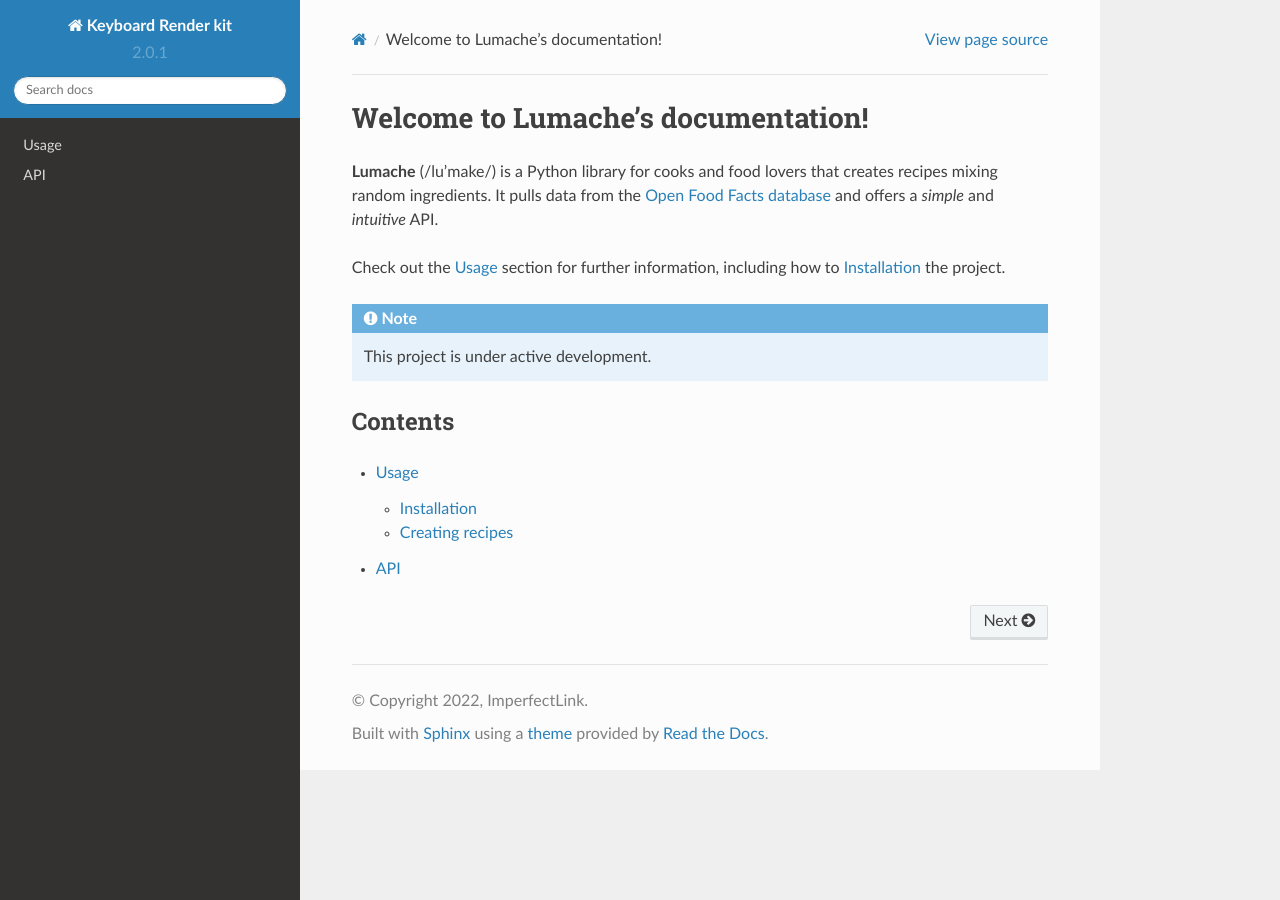
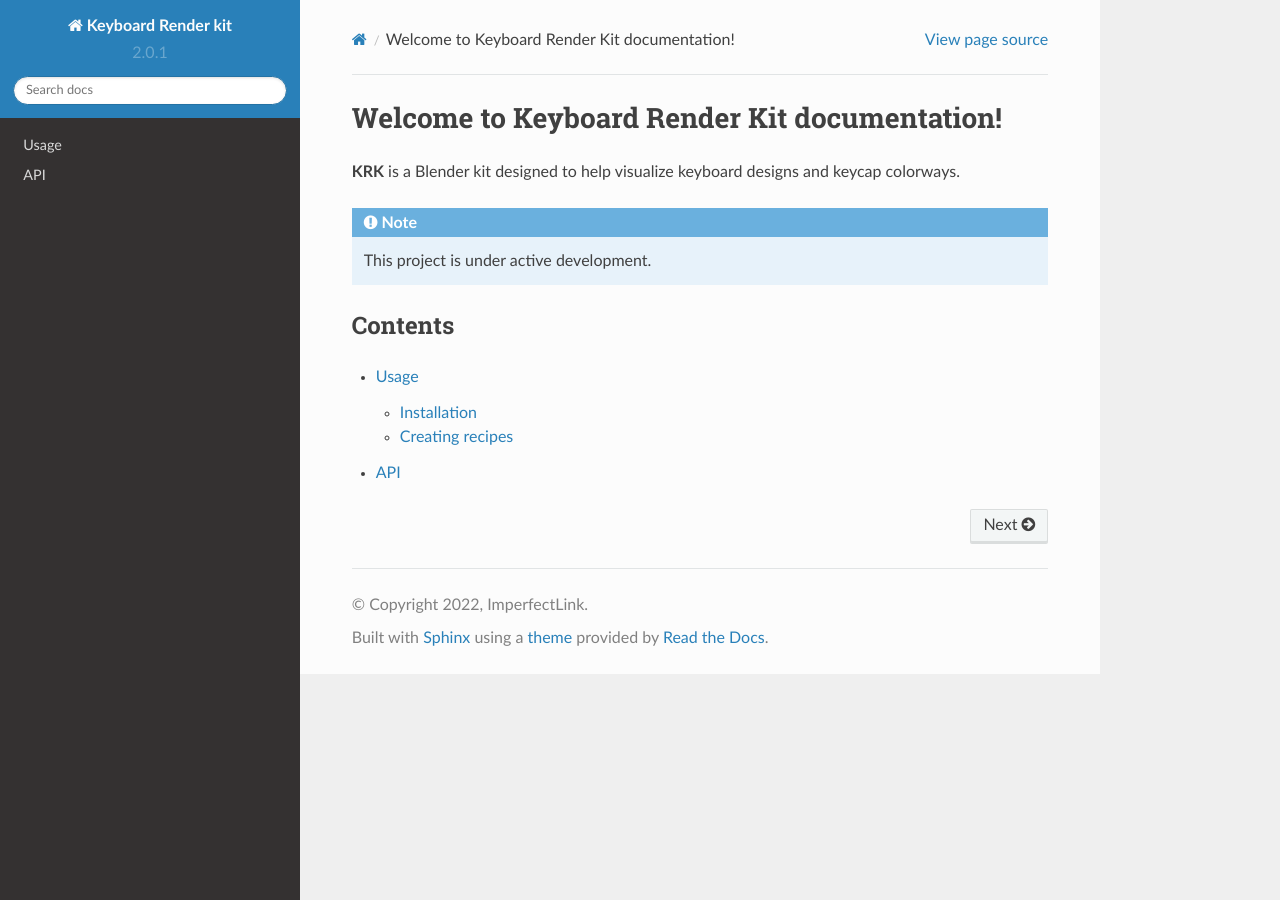
Before and after one commit to imperfectlink/KeyboardRenderKit, a Sphinx documentation site: the page built from docs/source/index.rst, in a window 1280 px wide. Built offline with Sphinx 7.4.7 and the Read the Docs theme 2.0.0, drawn with Linux system fonts in a browser that asks for light colours.

Commit message:
Update index.rst

```diff
--- a/docs/source/index.rst
+++ b/docs/source/index.rst
@@ -1,13 +1,8 @@
-Welcome to Lumache's documentation!
+Welcome to Keyboard Render Kit documentation!
 ===================================
 
-**Lumache** (/lu'make/) is a Python library for cooks and food lovers
-that creates recipes mixing random ingredients.
-It pulls data from the `Open Food Facts database <https://world.openfoodfacts.org/>`_
-and offers a *simple* and *intuitive* API.
+**KRK** is a Blender kit designed to help visualize keyboard designs and keycap colorways.
 
-Check out the :doc:`usage` section for further information, including
-how to :ref:`installation` the project.
 
 .. note::
 
```
